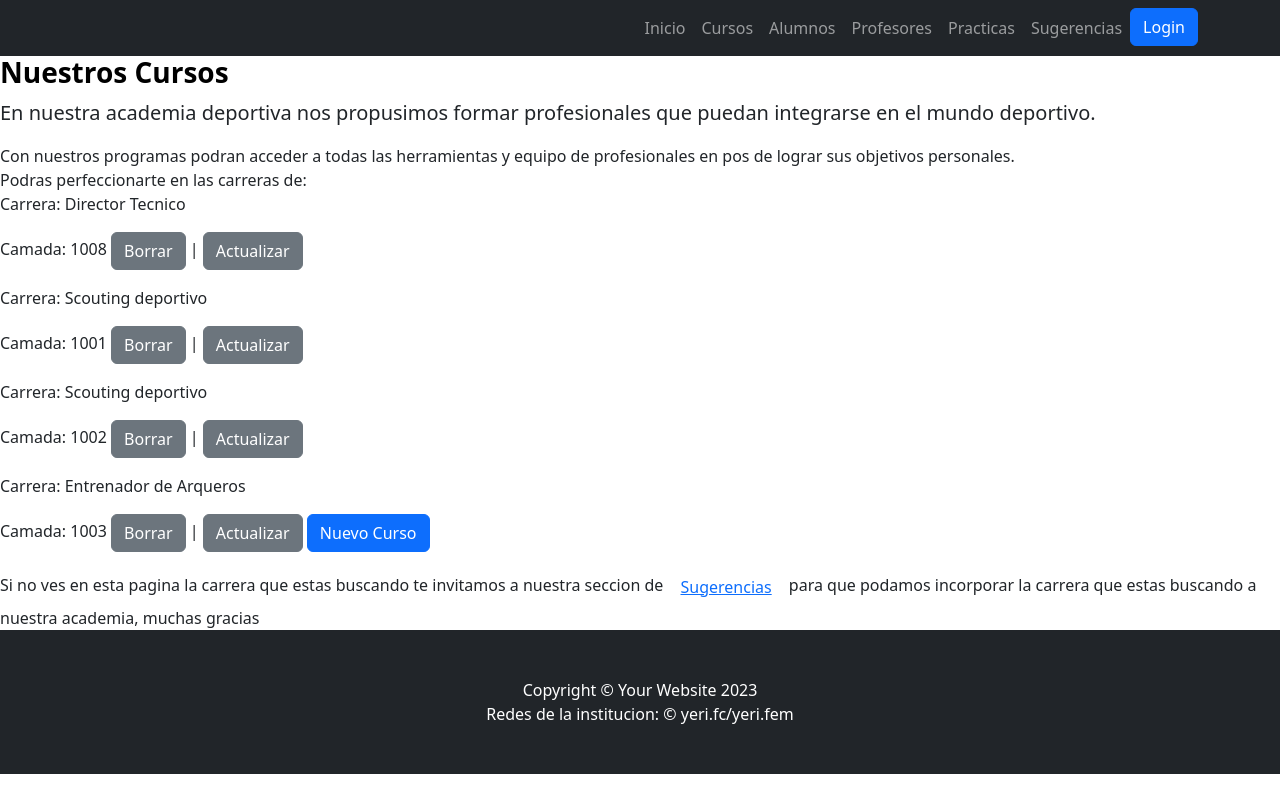
After one commit to LucasCarre/Pureba-pryecto-final, a Django app: page /curso/listar in a window 1280 px wide. The commit adds this page. Run offline with Django 4.2, Linux system fonts and the light colour scheme; data comes from the database, SQL or seed files in the repository; both versions use the stored data as it was after the commit; some libraries are stand-ins or nearby versions.

Commit message:
Se crearon las VBC

```diff
--- a/Yeri_FA/Appyeri/templates/appyeri/base.html
+++ b/Yeri_FA/Appyeri/templates/appyeri/base.html
@@ -20,12 +20,12 @@
                 <div class="collapse navbar-collapse" id="navbarSupportedContent">
                     <ul class="navbar-nav ms-auto mb-2 mb-lg-0">
                         <li class="nav-item"><a class="nav-link" href="{% url 'Inicio'%}">Inicio</a></li>
-                        <li class="nav-item"><a class="nav-link" href="{% url 'Cursos'%}">Cursos</a></li>
-                        <li class="nav-item"><a class="nav-link" href="{% url 'Alumnos'%}">Alumnos</a></li>
-                        <li class="nav-item"><a class="nav-link" href="{% url 'Profesores'%}">Profesores</a></li>
+                        <li class="nav-item"><a class="nav-link" href="{% url 'ListarCursos'%}">Cursos</a></li>
+                        <li class="nav-item"><a class="nav-link" href="{% url 'ListarAlumnos'%}">Alumnos</a></li>
+                        <li class="nav-item"><a class="nav-link" href="{% url 'ListarProfesores'%}">Profesores</a></li>
                         <li class="nav-item"><a class="nav-link" href="{% url 'Practicas'%}">Practicas</a></li>
                         <li class="nav-item"><a class="nav-link" href="{% url 'Sugerencias' %}">Sugerencias</a></li>
-                        <li class="nav-item"><a class="nav-link" href="{% url 'BuscarCursos' %}">Encontra tu curso</a></li>
+                        <li class="nav-item"><a class="btn btn-primary" href="{% url 'BuscarCursos' %}">Login</a></li>
                     </ul>
                 </div>
             </div>
@@ -44,6 +44,24 @@
         {% endblock practicas %}
         {% block sugerencias%}
         {% endblock sugerencias %}
+        {% block lista_alumnos %}
+        {% endblock lista_alumnos %}
+        {%block borrar_alumnos%}
+        {%endblock borrar_alumnos%}
+        {%block actualizar_alumnos%}
+        {%endblock actualizar_alumnos%}
+        {%block agregar_alumnos%}
+        {%endblock agregar_alumnos%}
+        {% block lista_cursos %}
+        {% endblock lista_cursos %}
+        {% block borrar_cursos %}
+        {% endblock borrar_cursos %}
+        {%block actualizar_cursos%}
+        {%endblock actualizar_cursos%}
+        {%block agregar_cursos%}
+        {%endblock agregar_cursos%}
+        {% block lista_profesores %}
+        {% endblock lista_profesores %}
         <!-- Footer-->
         <footer class="py-5 bg-dark">
             <div class="container"><p class="m-0 text-center text-white">Copyright &copy; Your Website 2023</p></div>
--- /dev/null
+++ b/Yeri_FA/Appyeri/templates/appyeri/lista_cursos.html
@@ -0,0 +1,22 @@
+{% extends 'Appyeri/base.html' %}
+
+{% load static %}
+
+{% block lista_cursos %}
+    <h1 class="text-black fs-3 fw-bolder">Nuestros Cursos</h1>
+    <p class="lead">En nuestra academia deportiva nos propusimos formar profesionales que puedan integrarse en el mundo deportivo.</p>
+    <p class="mb-0">Con nuestros programas podran acceder a todas las herramientas y equipo de profesionales en pos de lograr sus objetivos personales.</p>
+    <p class="mb-0">Podras perfeccionarte en las carreras de: </p>
+
+    {% for curso in Cursos %}
+    <p>Carrera: {{curso.nombre}}
+    <p>Camada: {{curso.camada}}
+
+    <a class="btn btn-secondary" href="{% url 'BorrarCurso' curso.pk %}">Borrar</a>
+    |
+    <a class="btn btn-secondary" href="{% url 'ActualizarCurso' curso.pk %}">Actualizar</a>
+    {% endfor %}
+    <a class="btn btn-primary" href="{% url 'AgregarCurso'%}">Nuevo Curso</a>
+    <p class="mb-0">Si no ves en esta pagina la carrera que estas buscando te invitamos a nuestra seccion de <a class="btn btn-link" href="{% url 'Sugerencias'%}">Sugerencias</a> para que podamos incorporar la carrera que estas buscando a nuestra academia, muchas gracias</p>
+
+{% endblock lista_cursos %}
--- a/Yeri_FA/Appyeri/templates/appyeri/practicas.html
+++ b/Yeri_FA/Appyeri/templates/appyeri/practicas.html
@@ -8,7 +8,7 @@
             <div class="col-lg-6">
                 <h2>Practicas</h2>
                 <p class="lead">Ganar experiencia y concimiento real</p>
-                <p class="mb-0">En nuestra academia contamos con diversas alianzas den instituciones deportivas del pais con el fin de poder brindarles a nuestros estudiantes la posibilidad de poner en practicas reales los conocimientos obtenidos.</p>
+                <p class="mb-0">En nuestra academia contamos con diversas alianzas con varias instituciones deportivas del pais con el fin de poder brindarles a nuestros estudiantes la posibilidad de poner en practicas reales los conocimientos obtenidos.</p>
                 <div class="p-5"><img class="img-fluid rounded-circle" src="{% static 'appyeri/assets/img/03.jpeg' %}" alt="..." /></div>
             </div>
         </div>
--- a/Yeri_FA/Appyeri/urls.py
+++ b/Yeri_FA/Appyeri/urls.py
@@ -12,4 +12,15 @@ urlpatterns = [
     #path('alumno-formulario/', views.formulario_alumno, name='AlumnoFormulario'),
     #path('profesor-formulario/', views.formulario_profesor, name='ProfesorFormulario'),
     path('buscar-cursos/', views.buscar_curso, name= 'BuscarCursos'),
+    path('alumno/listar', views.AlumnoListView.as_view(), name='ListarAlumnos'),
+    path('alumno/<pk>/borrar', views.AlumnoDeleteView.as_view(), name='AlumnoBorrar'),
+    path('alumno/<pk>/actualizar', views.AlumnoUpdateView.as_view(), name='AlumnoActualizar'),
+    path('alumno/agregar', views.AlumnoCreateView.as_view(), name='AgregarAlumno'),
+    path('curso/listar', views.CursoListView.as_view(), name='ListarCursos'),
+    path('curso/<pk>/borrar', views.CursoDeleteView.as_view(), name='BorrarCurso'),
+    path('curso/<pk>/actualizar', views.CursoUpdateView.as_view(), name='ActualizarCurso'),
+    path('curso/agregar', views.CursoCreateView.as_view(), name='AgregarCurso'),
+    path('profesor/listar', views.ProfesorListView.as_view(), name='ListarProfesores'),
+    path('profesor/<pk>/borrar', views.ProfesorDeleteView.as_view(),name='BorrarProfesor'),
+    path('profesor/agregar',views.ProfesorCreateView.as_view(),name='AgregarProfesor'),
 ]
--- a/Yeri_FA/Appyeri/views.py
+++ b/Yeri_FA/Appyeri/views.py
@@ -2,6 +2,11 @@ from django.shortcuts import render
 from django.http import HttpResponse
 from Appyeri.models import *
 from Appyeri.forms import *
+from django.views.generic import ListView
+from django.views.generic.detail import DetailView
+from django.contrib.auth.mixins import LoginRequiredMixin
+from django.views.generic.edit import CreateView, UpdateView, DeleteView
+from django.urls import reverse_lazy
 
 def inicio(request):
     return render(request, 'appyeri/inicio.html')
@@ -71,3 +76,65 @@ def buscar_curso(request):
         mi_formulario = Buscar_cursos()
 
     return render(request, "appyeri/buscar-cursos.html", {"mi_formulario": mi_formulario})
+
+class AlumnoListView(ListView):
+    model = Alumno
+    context_object_name= "Alumnos"
+    template_name= "Appyeri/lista_alumnos.html"
+
+class AlumnoDeleteView(DeleteView):
+    model = Alumno
+    template_name = "Appyeri/alumno_borrar.html"
+    success_url = reverse_lazy("ListarAlumnos")
+
+
+class AlumnoUpdateView(UpdateView):
+    model = Alumno
+    template_name = "Appyeri/actualizar_alumnos.html"
+    success_url = reverse_lazy("ListarAlumnos")
+    fields= ["nombre", "apellido"]
+
+class AlumnoCreateView(CreateView):
+    model = Alumno
+    template_name = "Appyeri/agregar_alumno.html"
+    success_url = reverse_lazy("ListarAlumnos")
+    fields= ["nombre", "apellido"]
+
+class CursoListView(ListView):
+    model = Curso
+    context_object_name= "Cursos"
+    template_name= "Appyeri/lista_cursos.html"
+
+class CursoDeleteView(DeleteView):
+    model = Curso
+    template_name = "Appyeri/curso_borrar.html"
+    success_url = reverse_lazy("ListarCursos")
+
+
+class CursoUpdateView(UpdateView):
+    model = Curso
+    template_name = "Appyeri/actualizar_curso.html"
+    success_url = reverse_lazy("ListarCursos")
+    fields= ["nombre", "camada"]
+
+class CursoCreateView(CreateView):
+    model = Curso
+    template_name = "Appyeri/agregar_curso.html"
+    success_url = reverse_lazy("ListarCursos")
+    fields= ["nombre", "camada"]
+
+class ProfesorListView(ListView):
+    model = Profesor
+    context_object_name= "Profesores"
+    template_name= "Appyeri/lista_profesores.html"
+
+class ProfesorCreateView(CreateView):
+    model = Profesor
+    template_name = "Appyeri/agregar_profesor.html"
+    success_url = reverse_lazy("ListarProfesores")
+    fields= ["nombre", "apellido", "email"]
+
+class ProfesorDeleteView(DeleteView):
+    model = Profesor
+    template_name = "Appyeri/borrar_profesror.html"
+    success_url = reverse_lazy("ListarProfesores")
```
Also changed, not shown: Yeri_FA/Appyeri/templates/appyeri/actualizar_alumnos.html (added, +15 -0 lines), Yeri_FA/Appyeri/templates/appyeri/actualizar_curso.html (added, +15 -0 lines), Yeri_FA/Appyeri/templates/appyeri/agregar_alumno.html (added, +15 -0 lines), Yeri_FA/Appyeri/templates/appyeri/agregar_curso.html (added, +13 -0 lines), Yeri_FA/Appyeri/templates/appyeri/agregar_profesor.html (added, +15 -0 lines), Yeri_FA/Appyeri/templates/appyeri/alumno_borrar.html (added, +13 -0 lines), Yeri_FA/Appyeri/templates/appyeri/borrar_profesror.html (added, +13 -0 lines), Yeri_FA/Appyeri/templates/appyeri/curso_borrar.html (added, +13 -0 lines), Yeri_FA/Appyeri/templates/appyeri/lista_alumnos.html (added, +18 -0 lines), Yeri_FA/Appyeri/templates/appyeri/lista_profesores.html (added, +16 -0 lines), Yeri_FA/db.sqlite3.
